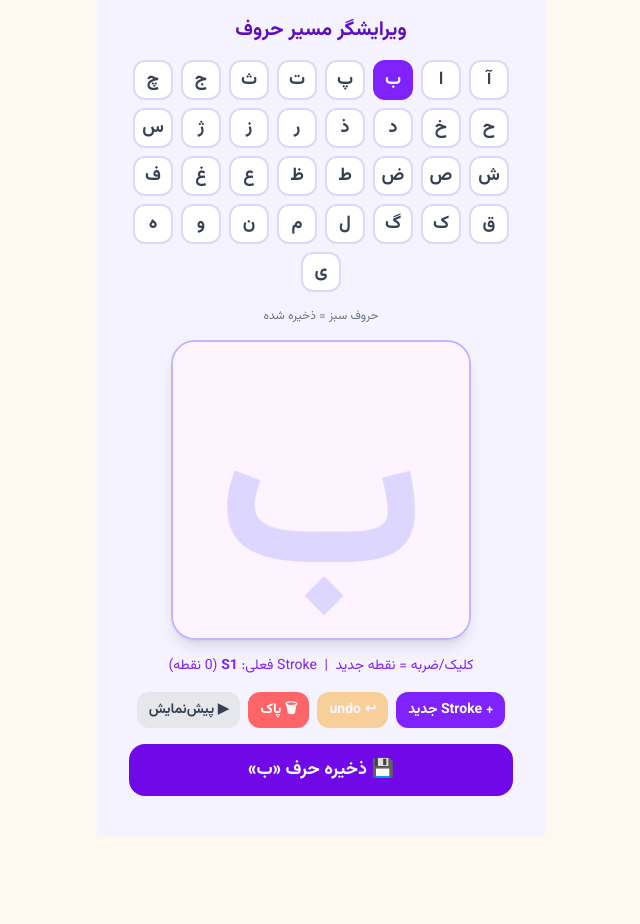
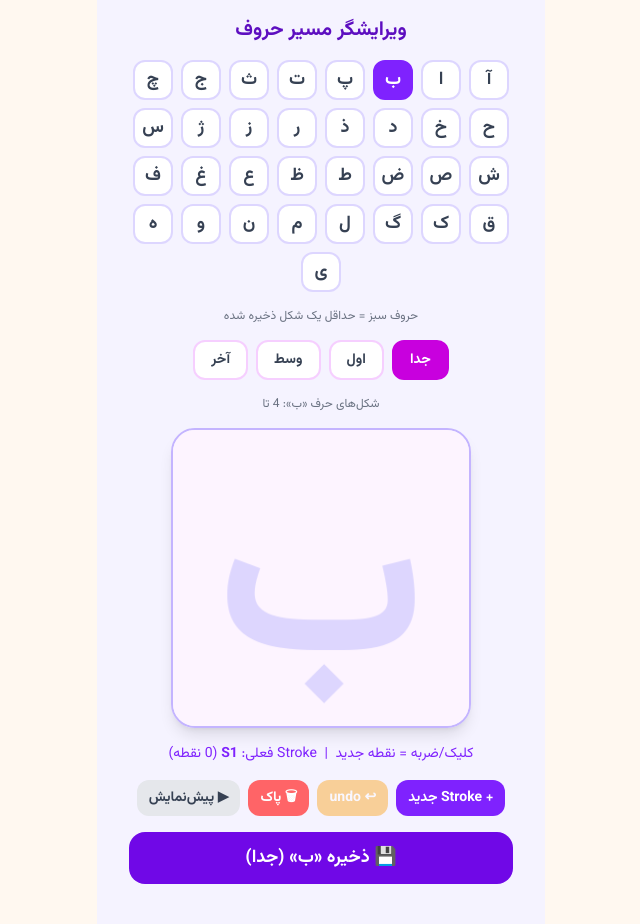
Before and after one commit to soodiA/tichi, a React (Vite) app: page /path-editor in a window 1280 px wide. Shown: the whole page, without its empty margins (319-959 px from the left). Before the commit the page ends 836 px from the top, so only its background shows below. Built offline with nearby package versions, Linux system fonts and the light colour scheme.

Commit message:
feat(path-editor): support isolated/initial/medial/final letter forms

```diff
--- a/src/pages/PathEditor.tsx
+++ b/src/pages/PathEditor.tsx
@@ -2,13 +2,36 @@ import React, { useRef, useEffect, useState, useCallback } from 'react';
 
 const SIZE = 300;
 const LETTERS = ['آ','ا','ب','پ','ت','ث','ج','چ','ح','خ','د','ذ','ر','ز','ژ','س','ش','ص','ض','ط','ظ','ع','غ','ف','ق','ک','گ','ل','م','ن','و','ه','ی'];
+// Letters that don't connect to the following letter — only isolated + final shapes exist.
+const NON_CONNECTORS = new Set(['آ','ا','د','ذ','ر','ز','ژ','و']);
 const FONT_SIZE = Math.round(SIZE * 0.78);
 const CY = Math.round(SIZE * 0.62);
-const LS_KEY = 'tichi-path-editor-saved';
+const LS_KEY = 'tichi-path-editor-saved-v2';
+
+type Form = 'isolated' | 'initial' | 'medial' | 'final';
+const FORM_LABELS: Record<Form, string> = { isolated: 'جدا', initial: 'اول', medial: 'وسط', final: 'آخر' };
+const ALL_FORMS: Form[] = ['isolated', 'initial', 'medial', 'final'];
+
+function formsForLetter(l: string): Form[] {
+  return NON_CONNECTORS.has(l) ? ['isolated', 'final'] : ALL_FORMS;
+}
+
+const ZWNJ = '‌';
+const TATWEEL = 'ـ';
+function displayFor(letter: string, form: Form): string {
+  switch (form) {
+    case 'isolated': return ZWNJ + letter + ZWNJ;
+    case 'initial': return letter + TATWEEL;
+    case 'medial': return TATWEEL + letter + TATWEEL;
+    case 'final': return TATWEEL + letter;
+  }
+}
 
 type Point = [number, number];
 type Stroke = Point[];
+// key: `${letter}|${form}`
 type SavedPaths = Record<string, Stroke[]>;
+const key = (l: string, f: Form) => `${l}|${f}`;
 
 function loadSaved(): SavedPaths {
   try { return JSON.parse(localStorage.getItem(LS_KEY) ?? '{}'); } catch { return {}; }
@@ -20,6 +43,7 @@ function persistSaved(data: SavedPaths) {
 const PathEditor: React.FC = () => {
   const canvasRef = useRef<HTMLCanvasElement>(null);
   const [letter, setLetter] = useState('ب');
+  const [form, setForm] = useState<Form>('isolated');
   const [strokes, setStrokes] = useState<Stroke[]>([[]]);
   const [currentStroke, setCurrentStroke] = useState(0);
   const [fontsReady, setFontsReady] = useState(false);
@@ -30,7 +54,7 @@ const PathEditor: React.FC = () => {
   const [saveMsg, setSaveMsg] = useState('');
   const [showAllCode, setShowAllCode] = useState(false);
 
-  const displayLetter = '‌' + letter + '‌';
+  const displayLetter = displayFor(letter, form);
 
   const draw = useCallback(() => {
     const canvas = canvasRef.current;
@@ -138,13 +162,11 @@ const PathEditor: React.FC = () => {
     setCurrentStroke(Math.max(0, si - 1));
   };
 
-  const changeLetter = (l: string) => {
-    setLetter(l);
-    // Load saved path for this letter if exists
-    const savedForLetter = saved[l];
-    if (savedForLetter && savedForLetter.length > 0) {
-      setStrokes([...savedForLetter.map(s => [...s] as Stroke), []]);
-      setCurrentStroke(savedForLetter.length);
+  const loadFor = (l: string, f: Form) => {
+    const savedForForm = saved[key(l, f)];
+    if (savedForForm && savedForForm.length > 0) {
+      setStrokes([...savedForForm.map(s => [...s] as Stroke), []]);
+      setCurrentStroke(savedForForm.length);
     } else {
       setStrokes([[]]);
       setCurrentStroke(0);
@@ -152,37 +174,60 @@ const PathEditor: React.FC = () => {
     setShowPreview(false);
   };
 
+  const changeLetter = (l: string) => {
+    setLetter(l);
+    const validForms = formsForLetter(l);
+    const nextForm = validForms.includes(form) ? form : validForms[0];
+    setForm(nextForm);
+    loadFor(l, nextForm);
+  };
+
+  const changeForm = (f: Form) => {
+    setForm(f);
+    loadFor(letter, f);
+  };
+
   const saveLetter = () => {
     const valid = strokes.filter(s => s.length > 0);
     if (valid.length === 0) { setSaveMsg('هیچ نقطه‌ای وجود نداره!'); setTimeout(() => setSaveMsg(''), 2000); return; }
-    const newSaved = { ...saved, [letter]: valid };
+    const newSaved = { ...saved, [key(letter, form)]: valid };
     setSaved(newSaved);
     persistSaved(newSaved);
-    setSaveMsg(`✓ حرف «${letter}» ذخیره شد`);
+    setSaveMsg(`✓ «${letter}» (${FORM_LABELS[form]}) ذخیره شد`);
     setTimeout(() => setSaveMsg(''), 2000);
   };
 
-  const deleteSaved = (l: string) => {
+  const deleteSaved = (k: string) => {
     const ns = { ...saved };
-    delete ns[l];
+    delete ns[k];
     setSaved(ns);
     persistSaved(ns);
   };
 
-  const genLetterCode = (l: string, sts: Stroke[]) => {
-    const inner = sts.map(s => `    [${s.map(([x, y]) => `[${x}, ${y}]`).join(', ')}]`).join(',\n');
-    return `  '${l}': [\n${inner},\n  ],`;
-  };
-
   const genAllCode = () => {
-    const entries = Object.entries(saved);
-    if (entries.length === 0) return '// هنوز چیزی ذخیره نشده';
-    return `const STROKE_PATHS: Record<string, [number,number][][]> = {\n${entries.map(([l, sts]) => genLetterCode(l, sts)).join('\n')}\n};`;
+    const byLetter = new Map<string, Partial<Record<Form, Stroke[]>>>();
+    for (const [k, sts] of Object.entries(saved)) {
+      const [l, f] = k.split('|') as [string, Form];
+      if (!byLetter.has(l)) byLetter.set(l, {});
+      byLetter.get(l)![f] = sts;
+    }
+    if (byLetter.size === 0) return '// هنوز چیزی ذخیره نشده';
+    const letterBlocks = [...byLetter.entries()].map(([l, forms]) => {
+      const formBlocks = ALL_FORMS.filter(f => forms[f]).map(f => {
+        const sts = forms[f]!;
+        const inner = sts.map(s => `      [${s.map(([x, y]) => `[${x}, ${y}]`).join(', ')}]`).join(',\n');
+        return `    ${f}: [\n${inner},\n    ],`;
+      }).join('\n');
+      return `  '${l}': {\n${formBlocks}\n  },`;
+    }).join('\n');
+    return `const STROKE_PATHS: Record<string, Partial<Record<'isolated'|'initial'|'medial'|'final', [number,number][][]>>> = {\n${letterBlocks}\n};`;
   };
 
   const currentPts = strokes[currentStroke] ?? [];
   const validStrokes = strokes.filter(s => s.length > 0);
-  const isSaved = !!saved[letter];
+  const isSaved = !!saved[key(letter, form)];
+  const validForms = formsForLetter(letter);
+  const savedFormsForLetter = validForms.filter(f => !!saved[key(letter, f)]);
 
   useEffect(() => {
     if (!showPreview) return;
@@ -203,7 +248,7 @@ const PathEditor: React.FC = () => {
       {/* Letter selector */}
       <div className="flex flex-wrap gap-2 justify-center max-w-sm">
         {LETTERS.map(l => {
-          const hasSaved = !!saved[l];
+          const hasSaved = formsForLetter(l).some(f => !!saved[key(l, f)]);
           return (
             <button key={l} onClick={() => changeLetter(l)}
               className={`w-10 h-10 rounded-xl text-lg font-bold border-2 transition-all relative
@@ -218,7 +263,27 @@ const PathEditor: React.FC = () => {
           );
         })}
       </div>
-      <p className="text-xs text-gray-500">حروف سبز = ذخیره شده</p>
+      <p className="text-xs text-gray-500">حروف سبز = حداقل یک شکل ذخیره شده</p>
+
+      {/* Form selector */}
+      <div className="flex gap-2 justify-center">
+        {validForms.map(f => {
+          const hasSaved = !!saved[key(letter, f)];
+          return (
+            <button key={f} onClick={() => changeForm(f)}
+              className={`py-2 px-4 rounded-xl text-sm font-bold border-2 transition-all
+                ${f === form ? 'bg-fuchsia-600 text-white border-fuchsia-600'
+                  : hasSaved ? 'bg-green-100 text-green-800 border-green-400'
+                  : 'bg-white text-gray-700 border-fuchsia-200'}`}>
+              {FORM_LABELS[f]}
+            </button>
+          );
+        })}
+      </div>
+      <p className="text-xs text-gray-500">
+        شکل‌های حرف «{letter}»: {validForms.length} تا
+        {savedFormsForLetter.length > 0 && ` (ذخیره شده: ${savedFormsForLetter.map(f => FORM_LABELS[f]).join('، ')})`}
+      </p>
 
       {/* Canvas */}
       <div className="relative rounded-3xl overflow-hidden shadow-lg border-2 border-violet-300"
@@ -253,7 +318,7 @@ const PathEditor: React.FC = () => {
       <button onClick={saveLetter}
         className={`w-full max-w-sm font-bold py-3 rounded-2xl text-lg active:scale-95 transition-all
           ${isSaved ? 'bg-green-500 text-white' : 'bg-violet-700 text-white'}`}>
-        {isSaved ? `✓ بروز‌رسانی «${letter}»` : `💾 ذخیره حرف «${letter}»`}
+        {isSaved ? `✓ بروز‌رسانی «${letter}» (${FORM_LABELS[form]})` : `💾 ذخیره «${letter}» (${FORM_LABELS[form]})`}
       </button>
       {saveMsg && <p className="text-green-600 font-bold text-sm">{saveMsg}</p>}
 
@@ -275,15 +340,18 @@ const PathEditor: React.FC = () => {
       {/* Saved letters summary */}
       {Object.keys(saved).length > 0 && (
         <div className="w-full max-w-sm">
-          <p className="text-sm font-bold text-violet-700 mb-2">حروف ذخیره شده ({Object.keys(saved).length}):</p>
+          <p className="text-sm font-bold text-violet-700 mb-2">شکل‌های ذخیره شده ({Object.keys(saved).length}):</p>
           <div className="flex flex-wrap gap-2">
-            {Object.entries(saved).map(([l, sts]) => (
-              <div key={l} className="flex items-center gap-1 bg-green-100 border border-green-400 rounded-xl px-2 py-1">
-                <span className="font-bold text-green-800">{l}</span>
-                <span className="text-xs text-green-600">({sts.length} S)</span>
-                <button onClick={() => deleteSaved(l)} className="text-red-400 text-xs font-bold">✕</button>
-              </div>
-            ))}
+            {Object.entries(saved).map(([k, sts]) => {
+              const [l, f] = k.split('|') as [string, Form];
+              return (
+                <div key={k} className="flex items-center gap-1 bg-green-100 border border-green-400 rounded-xl px-2 py-1">
+                  <span className="font-bold text-green-800">{l} ({FORM_LABELS[f]})</span>
+                  <span className="text-xs text-green-600">({sts.length} S)</span>
+                  <button onClick={() => deleteSaved(k)} className="text-red-400 text-xs font-bold">✕</button>
+                </div>
+              );
+            })}
           </div>
         </div>
       )}
```
